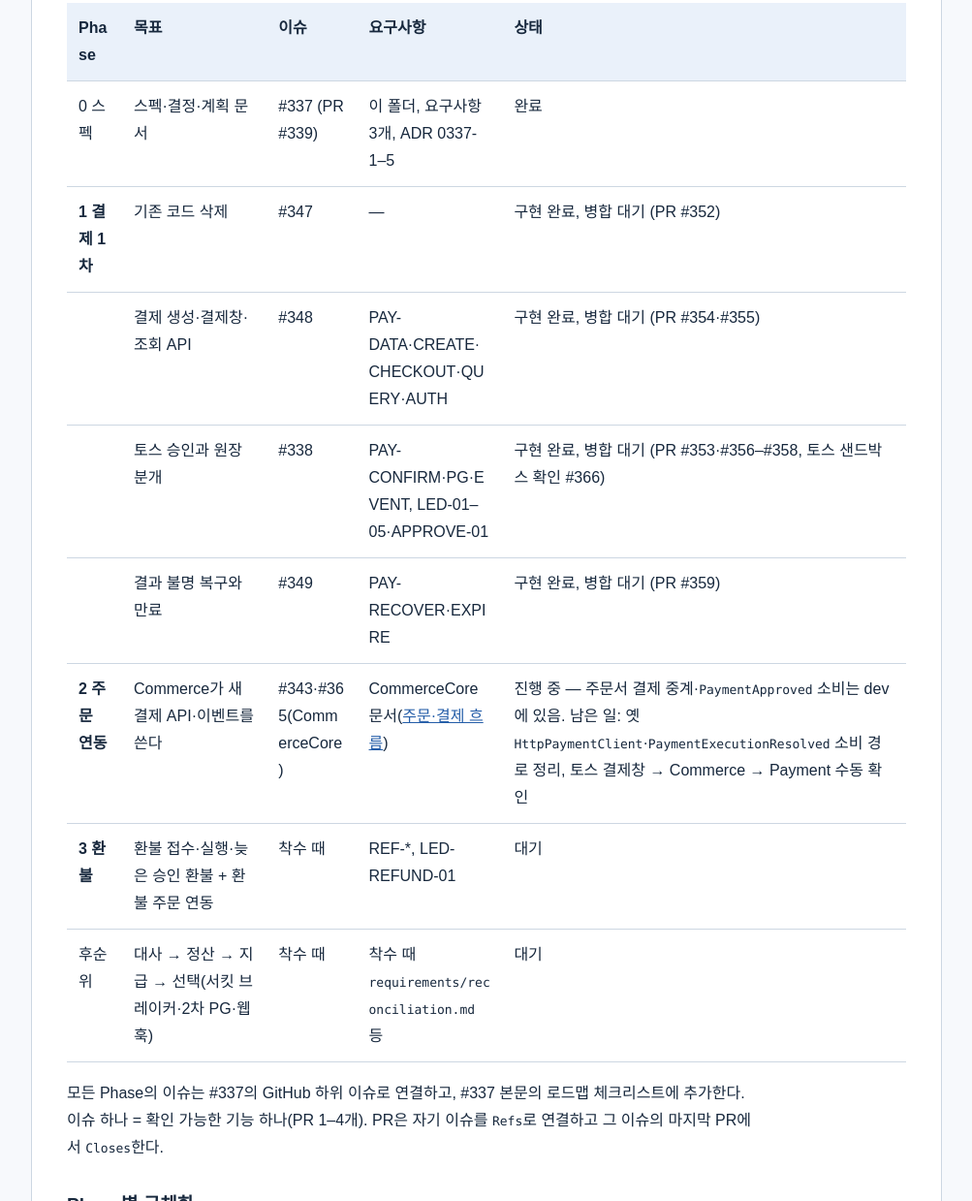
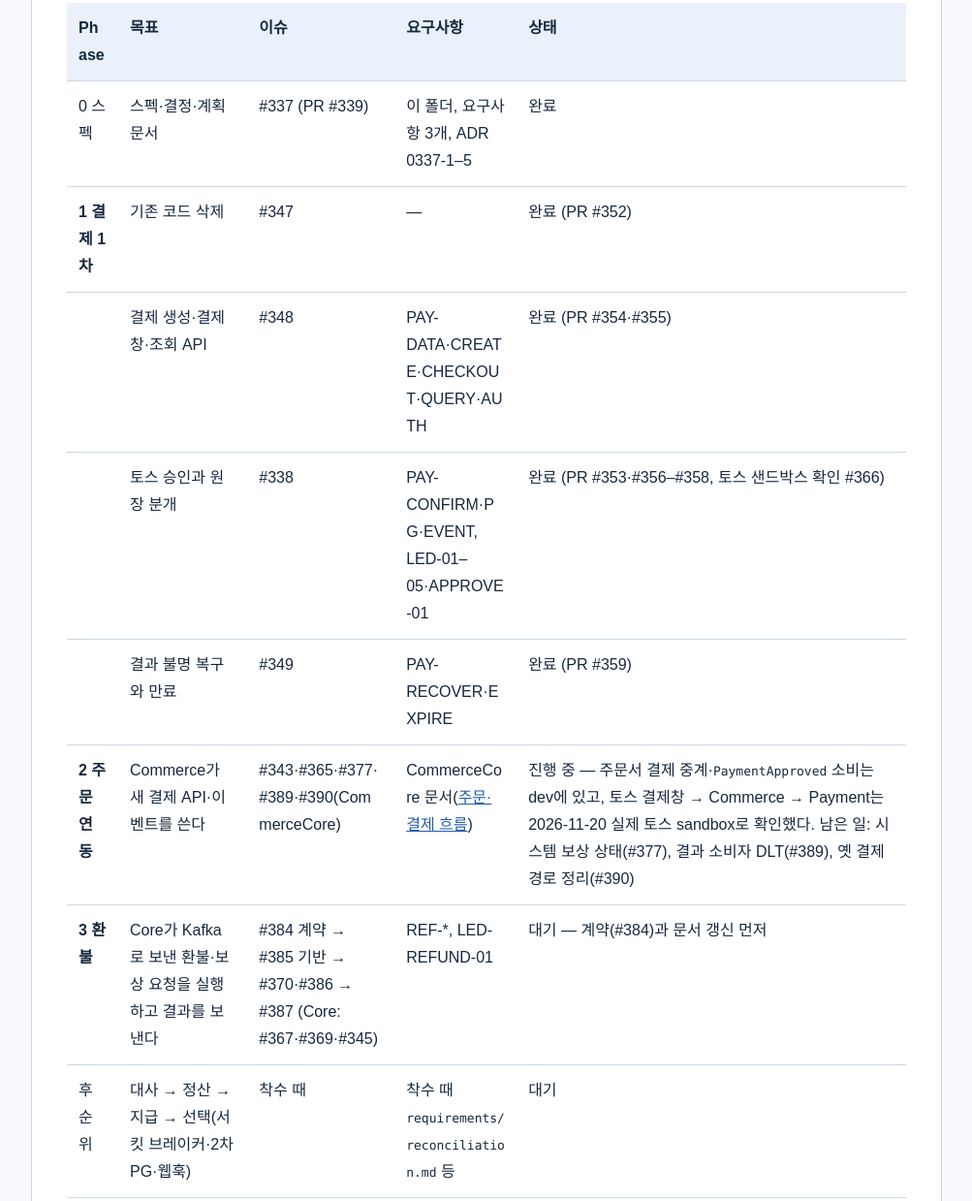
Before and after one commit to 2026-2-rising-sun/Backend, a plain HTML site: page docs/worklog/plans/active/337-payment-redesign/README.html in a window 1280 px wide. Shown: the part 887-2126 px from the top of the page at 97% size, without its empty margins (276-1279 px from the left). Drawn offline with Linux system fonts and the light colour scheme.

Commit message:
docs(payment): 재설계 계획의 Phase 진행 상태와 환불 이슈 갱신
Refs #337

```diff
--- a/docs/worklog/plans/active/337-payment-redesign/README.html
+++ b/docs/worklog/plans/active/337-payment-redesign/README.html
@@ -22,7 +22,7 @@
 <li><a href="#인계">인계</a></li>
 </ul>
 </div>
-</div></aside><main id="content"><h1>#337 결제 서비스 재설계</h1><p>상태: 진행 중 — Phase 1 구현·검증 완료, PR #352–#359·#366 병합 대기(2026-11-18). Phase 2는 CommerceCore에서 대부분 구현
+</div></aside><main id="content"><h1>#337 결제 서비스 재설계</h1><p>상태: 진행 중 — Phase 1 dev 병합, 2026-11-20 실제 토스 sandbox E2E(주문 → 승인) 확인. Phase 2는 Core 정리(#377·#389·#390) 남음. Phase 3 이슈 생성(#384–#387, #370)
 관련 이슈: <a href="https://github.com/2026-2-rising-sun/Backend/issues/337">#337 재설계</a>(상위). 하위 이슈는 로드맵 표에 있다.
 관련 요구사항: <a href="../../../../design-docs/services/payment/requirements/payment.html">결제</a> · <a href="../../../../design-docs/services/payment/requirements/ledger.html">원장</a> · <a href="../../../../design-docs/services/payment/requirements/refund.html">환불</a>
 관련 결정: <a href="../../../../adr/0337-1-commerce-relay-internal-api.html">ADR 0337-1</a> · <a href="../../../../adr/0337-2-payment-replacement.html">0337-2</a> · <a href="../../../../adr/0337-3-payment-result-delivery.html">0337-3</a> · <a href="../../../../adr/0337-4-ledger-double-entry.html">0337-4</a> · <a href="../../../../adr/0337-5-pg-timeout-and-unknown.html">0337-5</a>
@@ -61,42 +61,42 @@ Phase 문서: <a href="phase1-payment.html">Phase 1 결제 1차</a>
 <td>기존 코드 삭제</td>
 <td>#347</td>
 <td>—</td>
-<td>구현 완료, 병합 대기 (PR #352)</td>
+<td>완료 (PR #352)</td>
 </tr>
 <tr>
 <td></td>
 <td>결제 생성·결제창·조회 API</td>
 <td>#348</td>
 <td>PAY-DATA·CREATE·CHECKOUT·QUERY·AUTH</td>
-<td>구현 완료, 병합 대기 (PR #354·#355)</td>
+<td>완료 (PR #354·#355)</td>
 </tr>
 <tr>
 <td></td>
 <td>토스 승인과 원장 분개</td>
 <td>#338</td>
 <td>PAY-CONFIRM·PG·EVENT, LED-01–05·APPROVE-01</td>
-<td>구현 완료, 병합 대기 (PR #353·#356–#358, 토스 샌드박스 확인 #366)</td>
+<td>완료 (PR #353·#356–#358, 토스 샌드박스 확인 #366)</td>
 </tr>
 <tr>
 <td></td>
 <td>결과 불명 복구와 만료</td>
 <td>#349</td>
 <td>PAY-RECOVER·EXPIRE</td>
-<td>구현 완료, 병합 대기 (PR #359)</td>
+<td>완료 (PR #359)</td>
 </tr>
 <tr>
 <td><strong>2 주문 연동</strong></td>
 <td>Commerce가 새 결제 API·이벤트를 쓴다</td>
-<td>#343·#365(CommerceCore)</td>
+<td>#343·#365·#377·#389·#390(CommerceCore)</td>
 <td>CommerceCore 문서(<a href="../../../../design-docs/flows/order-payment.html">주문·결제 흐름</a>)</td>
-<td>진행 중 — 주문서 결제 중계·<code>PaymentApproved</code> 소비는 dev에 있음. 남은 일: 옛 <code>HttpPaymentClient</code>·<code>PaymentExecutionResolved</code> 소비 경로 정리, 토스 결제창 → Commerce → Payment 수동 확인</td>
+<td>진행 중 — 주문서 결제 중계·<code>PaymentApproved</code> 소비는 dev에 있고, 토스 결제창 → Commerce → Payment는 2026-11-20 실제 토스 sandbox로 확인했다. 남은 일: 시스템 보상 상태(#377), 결과 소비자 DLT(#389), 옛 결제 경로 정리(#390)</td>
 </tr>
 <tr>
 <td><strong>3 환불</strong></td>
-<td>환불 접수·실행·늦은 승인 환불 + 환불 주문 연동</td>
-<td>착수 때</td>
+<td>Core가 Kafka로 보낸 환불·보상 요청을 실행하고 결과를 보낸다</td>
+<td>#384 계약 → #385 기반 → #370·#386 → #387 (Core: #367·#369·#345)</td>
 <td>REF-*, LED-REFUND-01</td>
-<td>대기</td>
+<td>대기 — 계약(#384)과 문서 갱신 먼저</td>
 </tr>
 <tr>
 <td>후순위</td>
@@ -194,7 +194,7 @@ Phase 문서: <a href="phase1-payment.html">Phase 1 결제 1차</a>
 </tr>
 <tr>
 <td>3 환불</td>
-<td>R1 V5 + 접수 API(REF-ACCEPT-<em>) → R2 실행·결과 이벤트(REF-EXEC-01–03, REF-EVENT-01, LED-REFUND-01) → R3 복구·늦은 승인 소비(REF-EXEC-04, REF-LATE-</em>) → Commerce 환불 연동</td>
+<td>문서 PR(#384: 고객 환불 HTTP → Kafka 전환을 ADR 0337-2·design.md·refund.md에 반영) → #385 V5 + 요청 소비·결과 발행·DLT(REF-LATE-02, REF-EVENT-01) → #370 구매자 환불 실행·복구(REF-ACCEPT-<em>·REF-EXEC-</em>, LED-REFUND-01) · #386 시스템 보상 실행(REF-LATE-01 포함) → #387 장기 미확정 알림. Core 쪽은 #378에 있음</td>
 </tr>
 <tr>
 <td>후순위</td>
@@ -236,6 +236,6 @@ Phase 문서: <a href="phase1-payment.html">Phase 1 결제 1차</a>
 <li>남은 일: Phase 1 PR 병합(위 "스택 PR" 순서) → Phase 2 남은 일(로드맵 표) → Phase 3 환불.</li>
 <li>조율: <a href="https://github.com/2026-2-rising-sun/Backend/pull/343">#343</a>(Order)이 기존 Payment 코드·<code>V4</code>·<code>contracts/api/payment-service.yaml</code>을 바꾼다. 2026-11-15 그 PR에서 Payment 부분(종료 통지 API·<code>payment_order_control</code>·보상 환불 필드)을 빼 달라고 요청했다. 빠지면 Phase 1 스키마는 <code>V4</code>를 그대로 쓴다. 남은 채 병합되면 <code>V5</code>로 옮기고 그 테이블도 함께 지운다. 답을 기다리지 않고 기존 코드 삭제를 먼저 진행하며, 충돌은 그 PR이 맞춘다(2026-11-15 결정). 결과: #343은 Payment 스키마를 바꾸지 않고 병합됐고 Phase 1 스키마는 <code>V4</code>를 그대로 쓴다.</li>
 <li>결제 재설계가 끝나면 <code>design-docs/services/payment/design.html</code> 상단의 "구현 전 목표" 안내를 지우고 모듈 문서의 현재 코드 설명과 맞춘다.</li>
-</ul><p class="muted fingerprint">MD SHA-256: <code>7a48238224dcd1a43fe435955b141645414c8f29192e2853e49304a58bf947d0</code></p><footer>설명과 실행 근거는 구분합니다. 실제 검증 결과는 연결된 워크로그에서 확인하세요.</footer></main></div><script>
+</ul><p class="muted fingerprint">MD SHA-256: <code>bf902eb60e2004deb9d33448b14394909263910308105d22fc594f7a701be5fa</code></p><footer>설명과 실행 근거는 구분합니다. 실제 검증 결과는 연결된 워크로그에서 확인하세요.</footer></main></div><script>
 document.querySelectorAll('.graph').forEach(graph=>{let scale=1;const svg=graph.querySelector('svg');graph.querySelectorAll('[data-zoom]').forEach(button=>button.addEventListener('click',()=>{scale=button.dataset.zoom==='fit'?1:Math.max(.5,Math.min(3,scale+(button.dataset.zoom==='in'?.25:-.25)));svg.style.width=`${scale*100}%`;}));});
 </script></body></html>
```
Also changed, not shown: docs/worklog/plans/active/337-payment-redesign/README.md.
